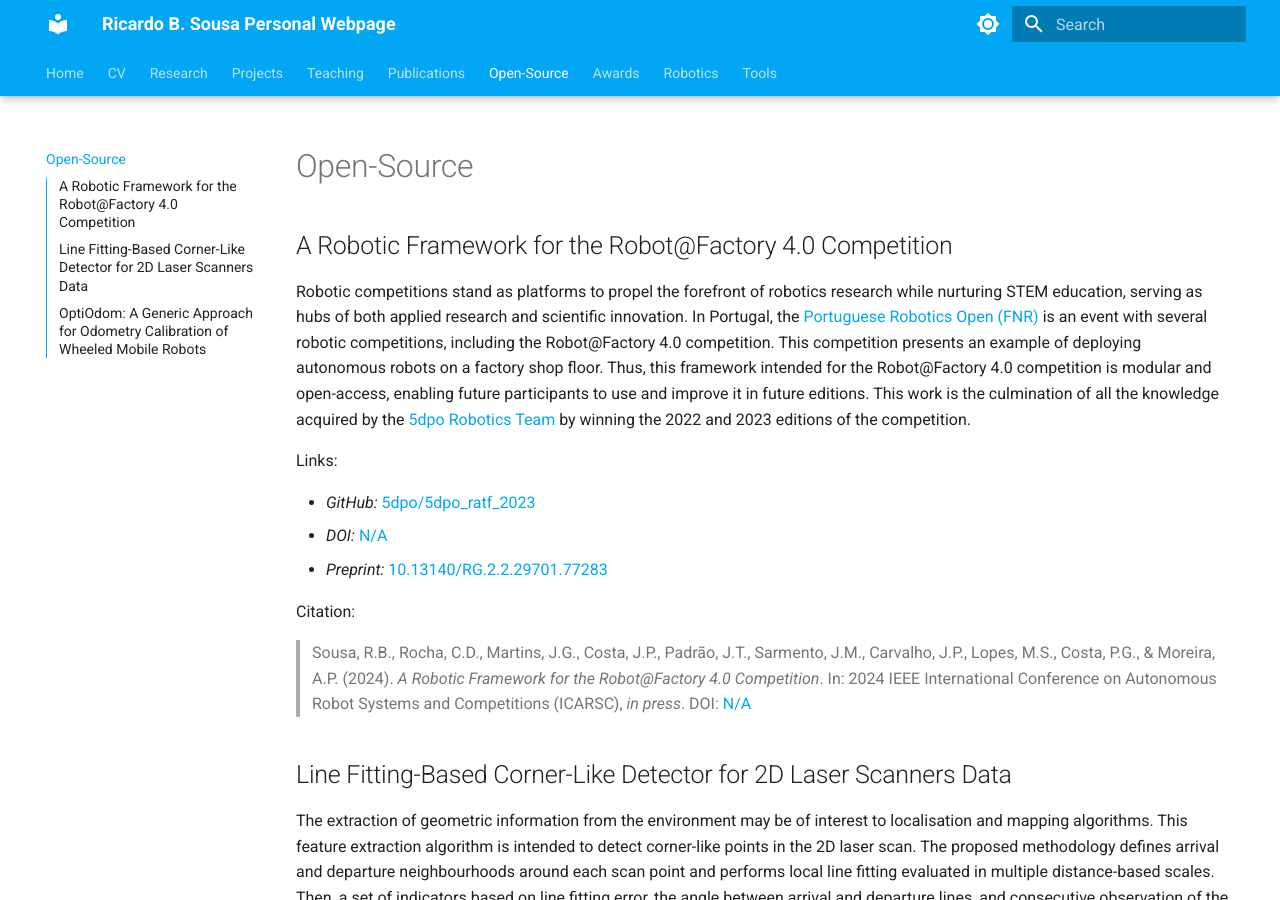
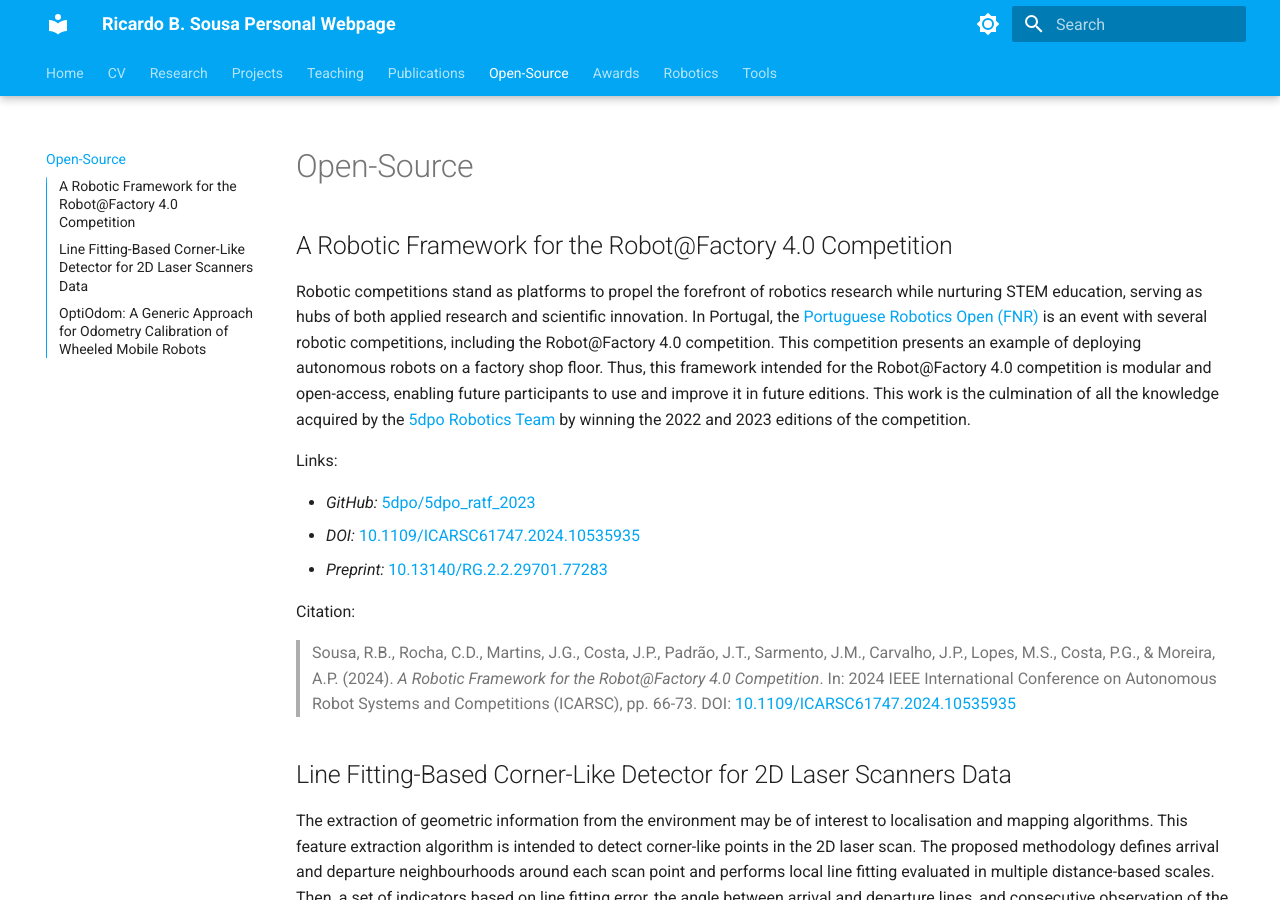
Before and after one commit to sousarbarb/sousarbarb.github.io, an MkDocs documentation site: the page built from docs/open-source.md, in a window 1280 px wide and 900 px high. Built offline with MkDocs 1.6.1 and Material for MkDocs 9.7.7, drawn with Linux system fonts in a browser that asks for light colours.

Commit message:
add ICARSC 5dpo R@F4.0 2023 conference paper

```diff
--- a/docs/open-source.md
+++ b/docs/open-source.md
@@ -17,7 +17,7 @@ acquired by the [5dpo Robotics Team](https://5dpo.github.io/) by winning the
 Links:
 
 - _GitHub:_ [5dpo/5dpo\_ratf\_2023](https://github.com/5dpo/5dpo_ratf_2023)
-- _DOI:_ [N/A](https://doi.org/)
+- _DOI:_ [10.1109/ICARSC61747.2024.10535935](https://doi.org/10.1109/ICARSC61747.2024.10535935)
 - _Preprint:_
   [10.13140/RG.2.2.29701.77283](https://doi.org/10.13140/RG.2.2.29701.77283)
 
@@ -28,8 +28,8 @@ Citation:
 > (2024).
 > _A Robotic Framework for the Robot@Factory 4.0 Competition_.
 > In: 2024 IEEE International Conference on Autonomous Robot Systems and
-> Competitions (ICARSC), _in press_.
-> DOI: [N/A](https://doi.org/)
+> Competitions (ICARSC), pp. 66-73.
+> DOI: [10.1109/ICARSC61747.2024.10535935](https://doi.org/10.1109/ICARSC61747.2024.10535935)
 
 ## Line Fitting-Based Corner-Like Detector for 2D Laser Scanners Data
 
```
Also changed, not shown: docs/publications.md (+2 -2 lines).
